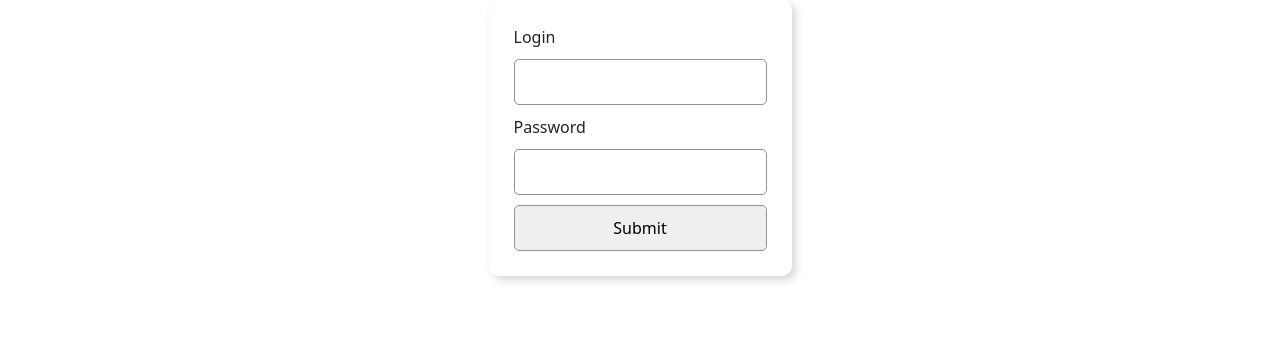
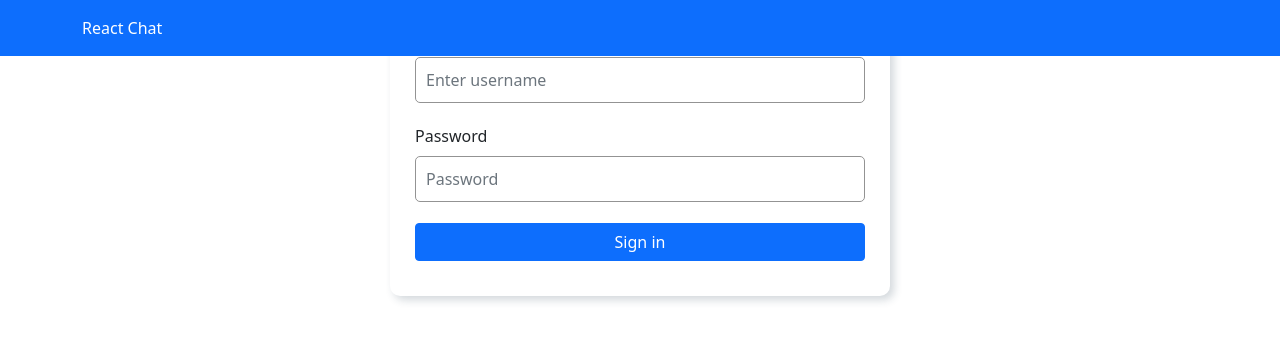
Before and after one commit to korpeev/dom-react-redux-project-lvl4, a React app: page /login in a window 1280 px wide. Shown: the top 342 px of the page. Built offline with nearby package versions, Linux system fonts and the light colour scheme; the HTML template or start-up script is replaced by a standard one.

Commit message:
finish step 3

```diff
--- a/package.json
+++ b/package.json
@@ -21,6 +21,7 @@
   "license": "ISC",
   "homepage": "",
   "dependencies": {
+    "axios": "^0.26.1",
     "bootstrap": "^5.1.3",
     "core-js": "^3.21.1",
     "debug": "^4.3.3",
@@ -41,6 +42,7 @@
     "popper.js": "^1.16.1",
     "pug": "^3.0.2",
     "react": "^18.0.0",
+    "react-bootstrap": "^2.2.3",
     "react-dom": "^18.0.0",
     "react-router-dom": "^6.3.0",
     "regenerator-runtime": "^0.13.9",
--- a/src/App.jsx
+++ b/src/App.jsx
@@ -1,16 +1,25 @@
-import React from 'react';
+import React, { useState } from 'react';
 import { Route, Routes } from 'react-router-dom';
 import Home from './pages/Home.jsx';
 import { Login } from './pages/Login';
 import NotFound from './pages/404Page/NotFound.jsx';
+import AppProvider from './context/AppContext.jsx';
+import RequireAuth from './components/RequireAuth.jsx';
+import Header from './components/Header.jsx';
 
 function App() {
+  const [isNotFoundPage, setNotFoundPage] = useState(false);
   return (
-    <Routes>
-      <Route path="/" element={<Home />} />
-      <Route path="/login" element={<Login />} />
-      <Route path="*" element={<NotFound />} />
-    </Routes>
+    <AppProvider>
+      <div className="d-flex flex-column justify-content-around h-100">
+        {!isNotFoundPage && <Header />}
+        <Routes>
+          <Route path="/login" element={<Login />} />
+          <Route path="*" element={<NotFound setNotFoundPage={setNotFoundPage} />} />
+          <Route path="/" element={<RequireAuth><Home /></RequireAuth>} />
+        </Routes>
+      </div>
+    </AppProvider>
   );
 }
 
--- /dev/null
+++ b/src/components/Header.jsx
@@ -0,0 +1,28 @@
+import React from 'react';
+import { Button, Container, Navbar } from 'react-bootstrap';
+import { useNavigate } from 'react-router-dom';
+import storage from '../utils/storage.js';
+import { useAppContext } from '../context/AppContext.jsx';
+
+export default function Header() {
+  const { isLoggedIn, setLoggedIn, setError } = useAppContext();
+  const navigate = useNavigate();
+  const onSignOut = () => {
+    storage.clear();
+    setLoggedIn(false);
+    setError({ message: '', active: false });
+    navigate('/login');
+  };
+  return (
+    <Navbar className="w-100 position-absolute top-0 " style={{ left: 0 }} bg="primary">
+      <Container>
+        <Navbar.Text className="text-white">
+          React Chat
+        </Navbar.Text>
+        <Navbar.Collapse className="justify-content-end">
+          {isLoggedIn && <Button onClick={onSignOut} variant="light">Sign Out</Button>}
+        </Navbar.Collapse>
+      </Container>
+    </Navbar>
+  );
+}
--- /dev/null
+++ b/src/components/RequireAuth.jsx
@@ -0,0 +1,19 @@
+import React, { useEffect } from 'react';
+import { Navigate, useLocation } from 'react-router-dom';
+import storage from '../utils/storage.js';
+import { useAppContext } from '../context/AppContext.jsx';
+
+export default function RequireAuth({ children }) {
+  const { isLoggedIn, setLoggedIn } = useAppContext();
+  const location = useLocation();
+  useEffect(() => {
+    if (storage.get('token')) {
+      setLoggedIn(true);
+    }
+  }, [isLoggedIn]);
+  if (!isLoggedIn) {
+    return <Navigate to="/login" state={{ from: location }} replace />;
+  }
+
+  return children;
+}
--- /dev/null
+++ b/src/context/AppContext.jsx
@@ -0,0 +1,36 @@
+import React, { createContext, useContext, useState } from 'react';
+
+const AppContext = createContext({
+  isLoggedIn: false,
+  setLoggedIn: () => {},
+  error: {
+    active: true,
+    message: '',
+  },
+  setError: () => {},
+  user: null,
+});
+export default function AppProvider({ children }) {
+  const [isLoggedIn, setLoggedIn] = useState(false);
+  const [error, setError] = useState({
+    active: true,
+    message: '',
+  });
+  return (
+    <AppContext.Provider value={{
+      isLoggedIn, setLoggedIn, user: null, error, setError,
+    }}
+    >
+      {children}
+    </AppContext.Provider>
+  );
+}
+
+export function useAppContext() {
+  const {
+    setLoggedIn, isLoggedIn, user, error, setError,
+  } = useContext(AppContext);
+  return {
+    setLoggedIn, isLoggedIn, user, error, setError,
+  };
+}
--- /dev/null
+++ b/src/hooks/useAuth.js
@@ -0,0 +1,24 @@
+import axios from 'axios';
+import { useAppContext } from '../context/AppContext.jsx';
+import storage from '../utils/storage.js';
+
+export default function useAuth() {
+  const { setLoggedIn, setError, error } = useAppContext();
+
+  const onSubmit = async (userData) => {
+    try {
+      const { data } = await axios.post('/api/v1/login', userData);
+      storage.set('token', data.token);
+      setLoggedIn(true);
+    } catch (e) {
+      setError({
+        message: 'Invalid credentials',
+        active: true,
+      });
+    }
+  };
+
+  return {
+    onSubmit, error,
+  };
+}
--- a/src/pages/404Page/NotFound.jsx
+++ b/src/pages/404Page/NotFound.jsx
@@ -1,7 +1,13 @@
-import React from 'react';
+import React, { useEffect } from 'react';
 import { Link } from 'react-router-dom';
 
-function NotFound() {
+function NotFound({ setNotFoundPage }) {
+  useEffect(() => {
+    setNotFoundPage(true);
+    return () => {
+      setNotFoundPage(false);
+    };
+  }, []);
   return (
     <div className="w-100 h-100 text-center">
       <h1>Страница не найдено</h1>
--- a/src/pages/Home.jsx
+++ b/src/pages/Home.jsx
@@ -1,9 +1,11 @@
 import React from 'react';
+import { Button } from 'react-bootstrap';
 
 function Home() {
   return (
     <div>
       Home page
+
     </div>
   );
 }
--- a/src/pages/Login/Login.jsx
+++ b/src/pages/Login/Login.jsx
@@ -1,33 +1,70 @@
-import React from 'react';
-import { Formik, Form, Field } from 'formik';
+import React, { useEffect, useState } from 'react';
+import { Formik, Field, Form } from 'formik';
+import { useNavigate } from 'react-router-dom';
+import {
+  FormGroup, FormText, FormControl, FormLabel, Button,
+} from 'react-bootstrap';
 import classes from './style.module.scss';
 import { SignupSchema } from '../../utils/validationSchemas.js';
+import useAuth from '../../hooks/useAuth.js';
+import storage from '../../utils/storage.js';
 
 function Login() {
+  const { onSubmit, error: authError } = useAuth();
+  const navigate = useNavigate();
+
+  useEffect(() => {
+    if (storage.get('token')) {
+      navigate('/');
+    }
+  }, []);
   return (
     <div className={classes.formWrapper}>
-
       <Formik
+        validateOnBlur
         initialValues={{
-          login: '',
+          username: '',
           password: '',
         }}
         validationSchema={SignupSchema}
-        onSubmit={(values) => {
-          console.log(values);
+        onSubmit={async (values) => {
+          await onSubmit(values);
+          navigate('/');
         }}
       >
-        {({ errors, touched }) => (
+        {({
+          errors, touched, handleBlur, values, handleChange, validateOnBlur,
+        }) => (
+
           <Form className={classes.form}>
-            <span>Login</span>
-            <Field className={errors.login ? 'border-danger' : ''} name="login" />
-            {errors.login && touched.login ? (
-              <div className="text-danger">{errors.login}</div>
-            ) : null}
-            <span>Password</span>
-            <Field className={errors.password ? 'border-danger' : ''} name="password" type="password" />
-            {errors.password && touched.password ? <div className="text-danger">{errors.password}</div> : null}
-            <input title="Войти" type="submit" />
+            <FormGroup className="mb-3" controlId="formBasicEmail">
+              <FormLabel>Username</FormLabel>
+              <FormControl onBlur={handleBlur} value={values.username} onChange={handleChange} type="username" placeholder="Enter username" name="username" />
+              {(validateOnBlur && errors.username && touched.username) && (
+                <FormText className="text-danger">
+                  {errors.username}
+                </FormText>
+              )}
+
+            </FormGroup>
+
+            <FormGroup className="mb-3" controlId="formBasicPassword">
+              <FormLabel>Password</FormLabel>
+              <FormControl className={errors.password ? 'border-danger border-2' : ''} onBlur={handleBlur} value={values.password} onChange={handleChange} name="password" type="password" placeholder="Password" />
+              {(validateOnBlur && errors.password && touched.password) && (
+                <FormText className="text-danger">
+                  {errors.password}
+                </FormText>
+              )}
+            </FormGroup>
+            <Button variant="primary" type="submit">
+              Sign in
+            </Button>
+            {authError.active && (
+              <div className="text-danger text-center">
+                {authError.message}
+              </div>
+            )}
           </Form>
         )}
       </Formik>
--- a/src/pages/Login/style.module.scss
+++ b/src/pages/Login/style.module.scss
@@ -7,6 +7,7 @@
 
 .form {
   display: flex;
+  width: 500px;
   flex-direction: column;
   border-radius: 10px;
   padding: 20px;
--- /dev/null
+++ b/src/utils/storage.js
@@ -0,0 +1,12 @@
+export default {
+  set(key, value) {
+    localStorage.setItem(key, value);
+  },
+  get(key) {
+    const value = localStorage.getItem(key);
+    return value;
+  },
+  clear() {
+    localStorage.clear();
+  },
+};
--- a/src/utils/validationSchemas.js
+++ b/src/utils/validationSchemas.js
@@ -1,12 +1,12 @@
 import * as Yup from 'yup';
 
 export const SignupSchema = Yup.object().shape({
-  login: Yup.string()
-    .min(3, 'Too Short!')
-    .max(10, 'Too Long!')
-    .required('Required'),
+  username: Yup.string()
+    .min(3, 'Имя пользователся должно быть не меньше чем 3 символа!')
+    .max(10, 'Имя пользователся должно быть не больше чем 10 символа!')
+    .required('Это поле обьязательно'),
   password: Yup.string()
-    .min(5, 'Too Short!')
-    .max(32, 'Too Long!')
-    .required('Required'),
+    .min(5, 'Пароль должно быть не меньше чем 5 символа!')
+    .max(32, 'Пароль должно быть не больше чем 32 символа!')
+    .required('Это поле обьязательно'),
 });
```
Also changed, not shown: 1 other file (tests, documents, lock files or other folders).
